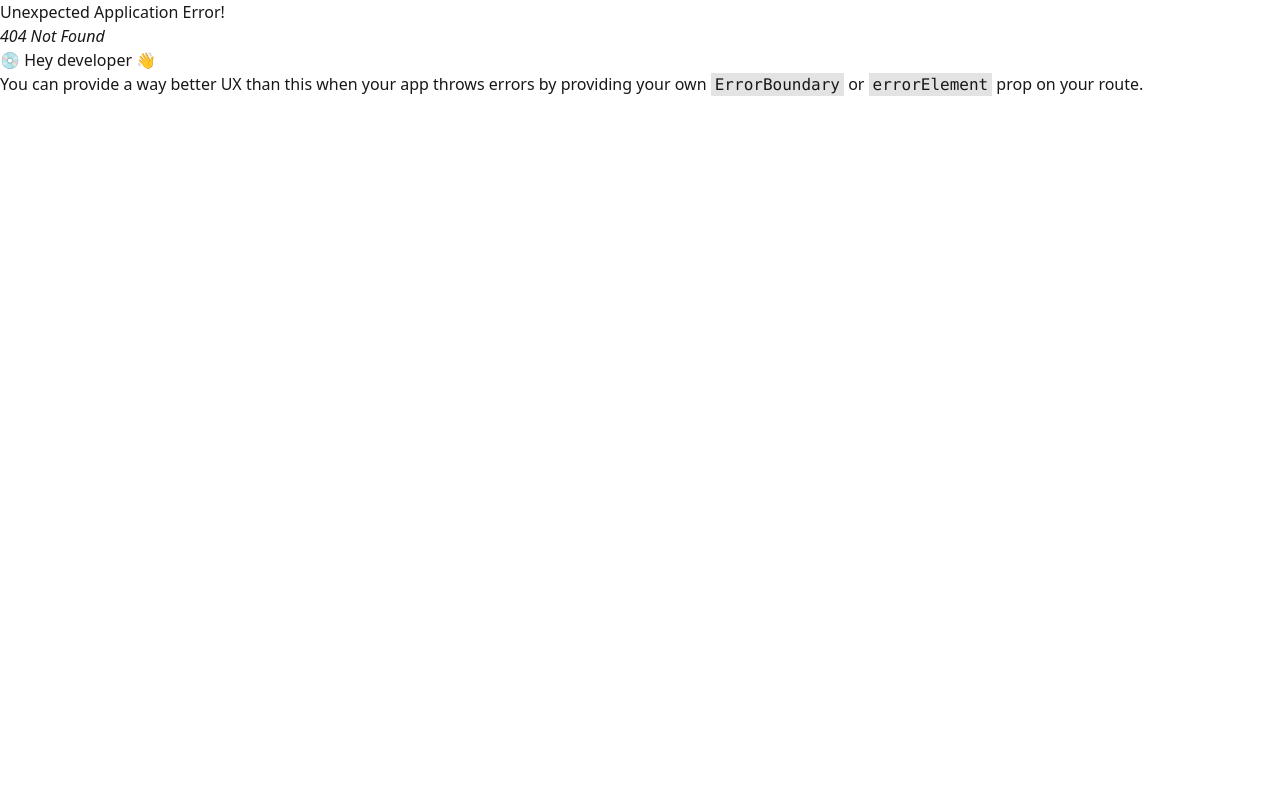
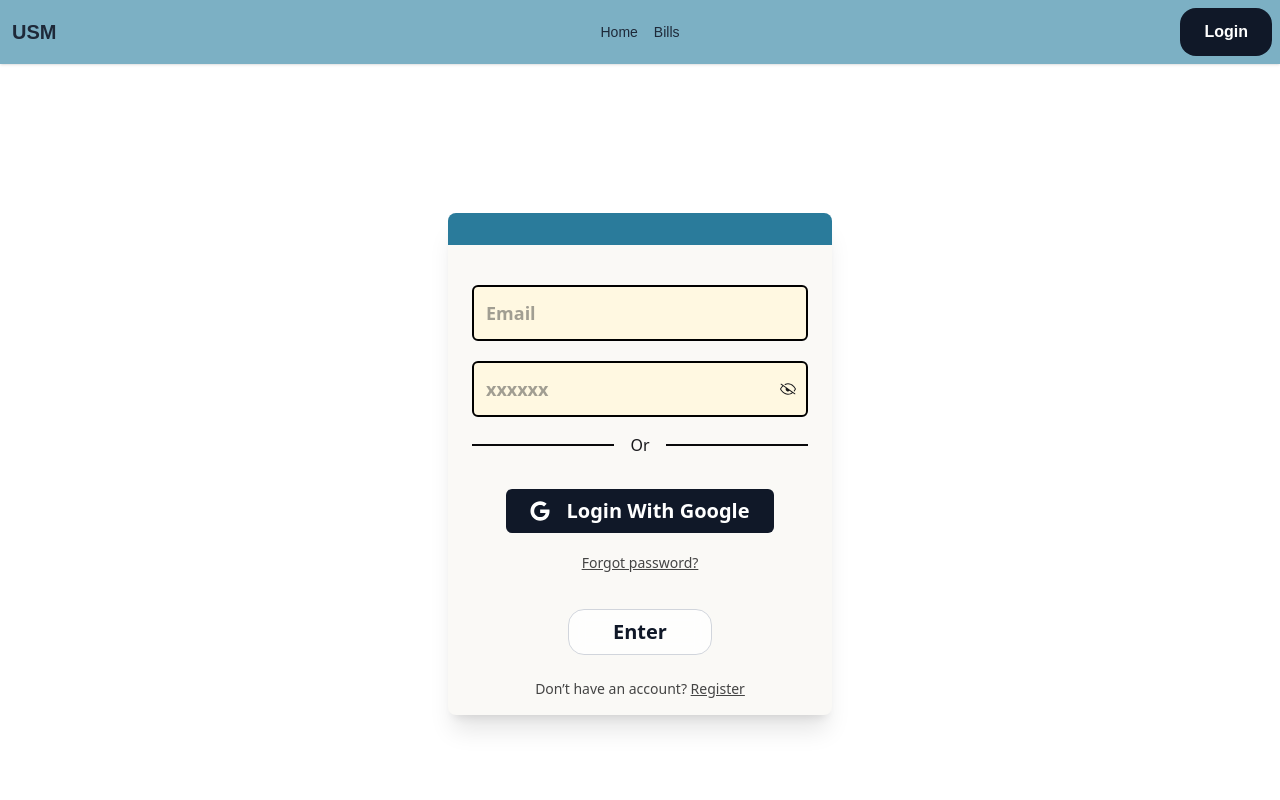
Before and after one commit to am-mahmud/ums-client, a React (Vite) app: page /login in a window 1280 px wide. Before the commit this address had no page. Shown: the top 800 px of the page. Built offline with nearby package versions, Linux system fonts and the light colour scheme; a web font is replaced by a local one.

Commit message:
Loginpage updated

```diff
--- a/src/components/Navbar/Navbar.jsx
+++ b/src/components/Navbar/Navbar.jsx
@@ -2,6 +2,7 @@
 import { AuthContext } from '../../contexts/AuthContext/AuthContext';
 import ActiveLink from '../ActiveLink/ActiveLink';
 import { RxHamburgerMenu } from 'react-icons/rx';
+import { Link } from 'react-router';
 
 
 const Navbar = () => {
@@ -58,7 +59,7 @@
             </div>
 
             <div className='navbar-end'>
-                <button className='btn-primary-ui'>Login</button>
+               <Link to='/login'><button className='btn-primary-ui'>Login</button></Link>
             </div>
 
             {/* {!user ? <Link to='/login'> <button className="btn-primary-ui">Login</button> </Link> : <div className=' flex items-center gap-1'> <Link to="/profile">
--- a/src/pages/Auth/Login.jsx
+++ b/src/pages/Auth/Login.jsx
@@ -18,9 +18,7 @@
 
 const Login = () => {
 
-    // const [user, setUser] = useState({});
-
-    const { logInUser, logInWithGoogle} = use(AuthContext);
+    //const {logInUser, logInWithGoogle} = use(AuthContext);
 
     const [show, setShow] = useState(false);
 
@@ -42,8 +40,8 @@
                 console.log(result.user);
                 e.target.reset();
                 toast(<div className="flex items-center gap-2">
-                    <FaGamepad className="text-yellow-300" />
-                    <span>Welcome back, gamer!</span>
+                    <FaGamepad className="text-gray-800" />
+                    <span>Welcome to USM!</span>
                 </div>
                 );
                 navigate(location.state || '/');
@@ -63,7 +61,7 @@
         logInWithGoogle()
             .then(() => {
                 toast(<div className="flex items-center gap-2">
-                    <FaGamepad className="text-yellow-300" />
+                    <FaGamepad className="text-gray-800" />
                     <span>Logged in with Google successfully!</span>
                 </div>);
                 navigate('/');
@@ -89,9 +87,9 @@
 
                 <div
                     className="w-full max-w-sm rounded-lg shadow-xl overflow-hidden
-                    bg-[#FFF8E1] border-black border-[3px]"
+                    bg-[#FAF9F6]"
                 >
-                    <div className="h-8 flex justify-end items-center px-3 bg-[#FFD54F]" />
+                    <div className="h-8 flex justify-end items-center px-3 bg-[#2A7B9B]" />
 
                     <form onSubmit={handleLogin} className="p-6 pt-10 flex flex-col items-center space-y-5">
                         <div className="w-full">
@@ -129,8 +127,7 @@
                         <button onClick={handleGoogleLogIn}
                             type="submit"
                             className=" mt-4 py-2 px-6 text-base md:text-xl font-bold rounded-md cursor-pointer
-                                   bg-[#FFC107] border-[#FFD54F] border-2 text-[#444]
-                                   transition duration-150 hover:opacity-80 flex items-center gap-2 md:gap-4"
+                                   btn-primary-ui flex items-center gap-2 md:gap-4"
                         ><span><FaGoogle /></span>
                             Login With Google
                         </button>
@@ -144,8 +141,7 @@
 
                         <button
                             type="submit"
-                            className="w-36 mt-4 py-2 px-6 text-base md:text-xl font-bold rounded-md cursor-pointer
-                                   bg-[#FFC107] border-[#FFD54F] border-2 text-[#444]
+                            className="w-36 mt-4 py-2 px-6 text-base md:text-xl font-bold btn-secondary-ui
                                    transition duration-150 hover:opacity-80"
                         >
                             Enter
```
Also changed, not shown: src/routes/Routes.jsx (+16 -1 lines).
